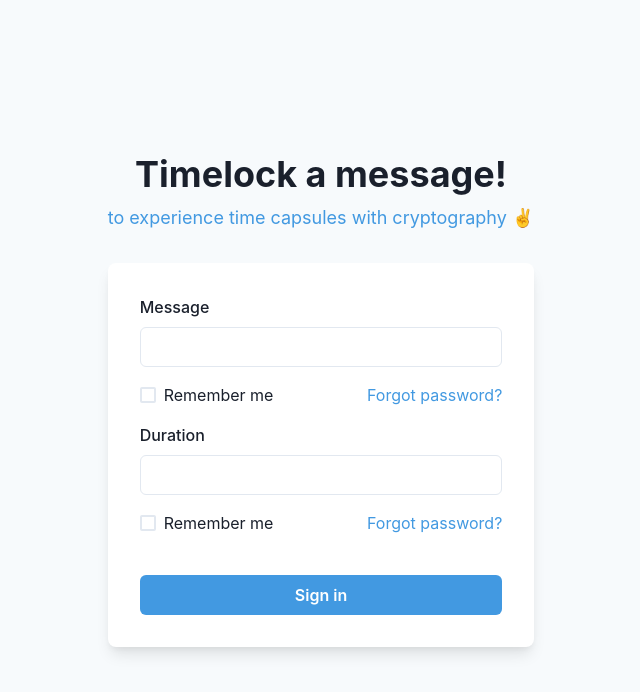
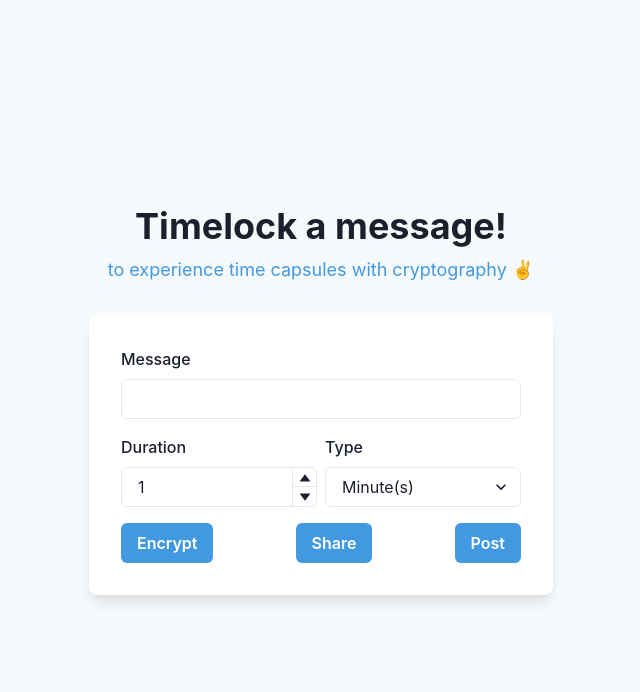
Before and after one commit to ratankaliani/timelock, a Next.js app: page / in a window 1280 px wide. Shown: the top 692 px of the page, without its empty margins (319-959 px from the left). Built offline with nearby package versions, Linux system fonts and the light colour scheme.

Commit message:
feat: base frontend

```diff
--- a/pages/index.tsx
+++ b/pages/index.tsx
@@ -13,7 +13,13 @@ import {   Flex,
   Button,
   Heading,
   Text,
-  useColorModeValue,  } from "@chakra-ui/react";
+  useColorModeValue,
+  NumberInput,
+  NumberInputField,
+  NumberInputStepper,
+  NumberIncrementStepper,
+  NumberDecrementStepper,
+  Select,  } from "@chakra-ui/react";
 
 const inter = Inter({ subsets: ["latin"] });
 
@@ -53,28 +59,54 @@ export default function Home() {
                 direction={{ base: 'column', sm: 'row' }}
                 align={'start'}
                 justify={'space-between'}>
-                <Checkbox>Remember me</Checkbox>
-                <Link color={'blue.400'}>Forgot password?</Link>
+              <FormControl id="duration">
+              <FormLabel>Duration</FormLabel>
+              <NumberInput defaultValue={1}>
+                <NumberInputField/>
+                <NumberInputStepper>
+                <NumberIncrementStepper/>
+                <NumberDecrementStepper/>
+                </NumberInputStepper>
+              </NumberInput>
+              </FormControl>
+              <FormControl id="type">
+              <FormLabel>Type</FormLabel>
+              <Select defaultValue={"option1"}>
+                <option value='option1'>Minute(s)</option>
+                <option value='option1'>Hour(s)</option>
+                <option value='option2'>Day(s)</option>
+                <option value='option3'>Week(s)</option>
+                <option value='option3'>Month(s)</option>
+              </Select>
+              </FormControl>
             </Stack>
-            <FormControl id="password">
-              <FormLabel>Duration</FormLabel>
-              <Input type="password" />
-            </FormControl>
-            <Stack spacing={10}>
-              <Stack
+            <Stack
                 direction={{ base: 'column', sm: 'row' }}
                 align={'start'}
                 justify={'space-between'}>
-                <Checkbox>Remember me</Checkbox>
-                <Link color={'blue.400'}>Forgot password?</Link>
-              </Stack>
               <Button
                 bg={'blue.400'}
                 color={'white'}
                 _hover={{
                   bg: 'blue.500',
                 }}>
-                Sign in
+                Encrypt
+              </Button>
+              <Button
+                bg={'blue.400'}
+                color={'white'}
+                _hover={{
+                  bg: 'blue.500',
+                }}>
+                Share
+              </Button>
+              <Button
+                bg={'blue.400'}
+                color={'white'}
+                _hover={{
+                  bg: 'blue.500',
+                }}>
+                Post
               </Button>
             </Stack>
           </Stack>
```
